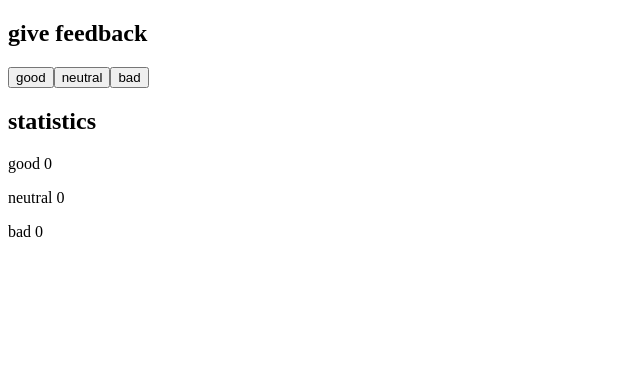
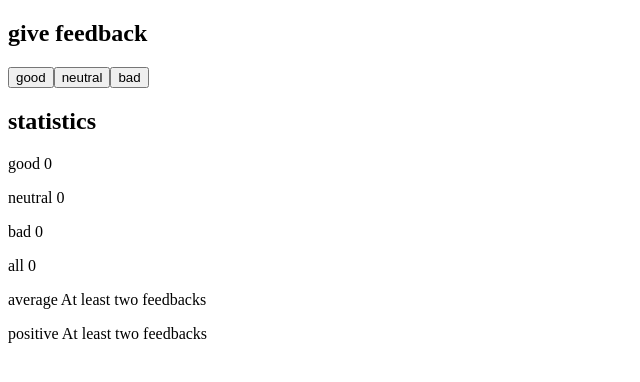
Before and after one commit to lseijp00/FullStackOpe, a React (Vite) app in the folder part 1/unicafe/: page / in a window 1280 px wide. Shown: the top 382 px of the page, without its empty margins (0-640 px from the left). Built offline with nearby package versions, Linux system fonts and the light colour scheme.

Commit message:
unicafe, 1.7

```diff
--- a/part 1/unicafe/src/main.jsx
+++ b/part 1/unicafe/src/main.jsx
@@ -1,10 +1,13 @@
-import { useState } from 'react'
+import { useEffect, useState } from 'react'
 import { createRoot } from 'react-dom/client'
 
 const App = () => {
   const [good, setGood] = useState(0)
   const [neutral, setNeutral] = useState(0)
   const [bad, setBad] = useState(0)
+  const [all, setAll] = useState(0)
+  const [average, setAverage] = useState(3)
+  const [positive, setPositive] = useState(0)
 
   const handleClick = param => {
     return function (e) {
@@ -22,6 +25,23 @@ const App = () => {
       }
     }
   }
+  const valores = {
+    good: 1,
+    neutral: 0,
+    bad: -1
+  }
+
+  useEffect(() => {
+    setAll(good + bad + neutral)
+    const sumValues = (valores.good * good) + (valores.neutral * neutral) + (valores.bad * bad)
+    if (all < 1) {
+      setAverage('At least two feedbacks')
+      setPositive('At least two feedbacks')
+    } else {
+      setAverage(sumValues / all)
+      setPositive((good / all) * 100 + '%')
+    }
+  }, [good, bad, neutral, average, all])
 
   return (
     <div>
@@ -33,6 +53,9 @@ const App = () => {
       <p>good {good}</p>
       <p>neutral {neutral}</p>
       <p>bad {bad}</p>
+      <p>all {all}</p>
+      <p>average {average}</p>
+      <p>positive {positive}</p>
 
     </div>
   )
```
